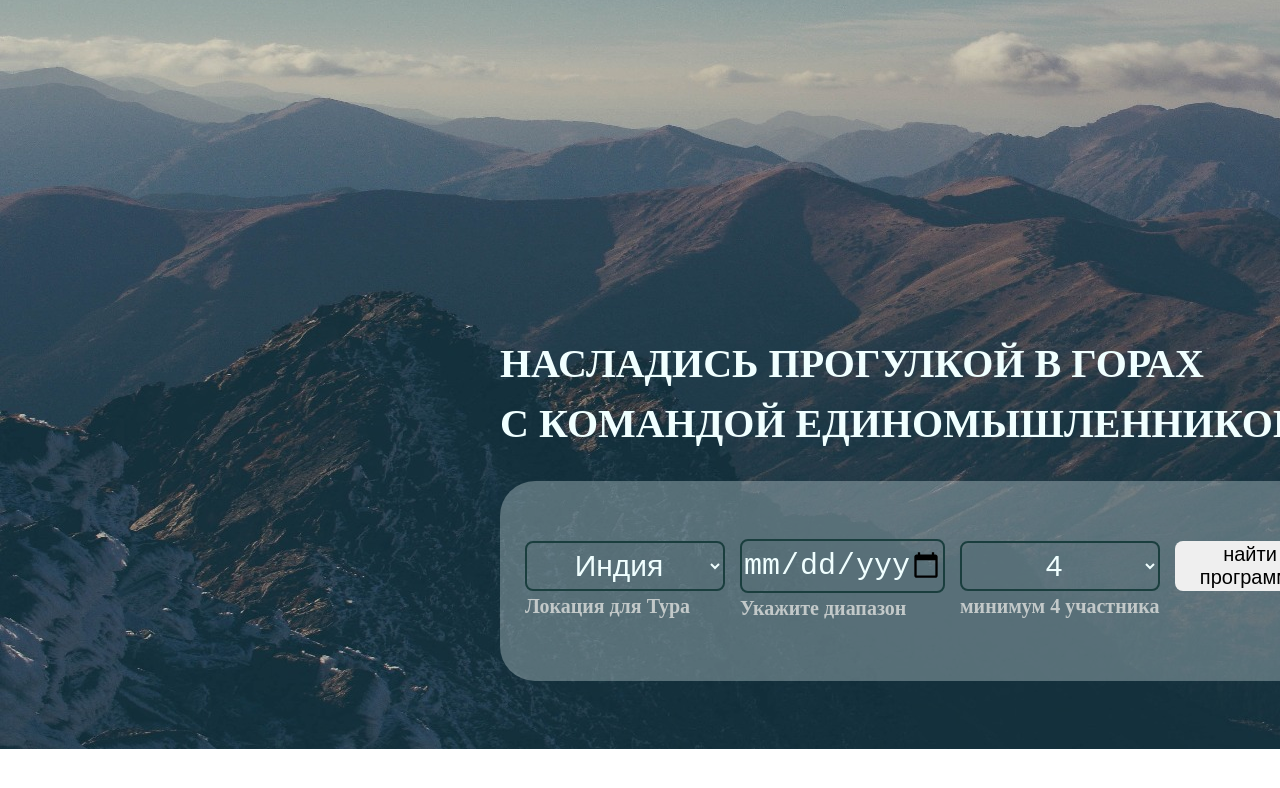
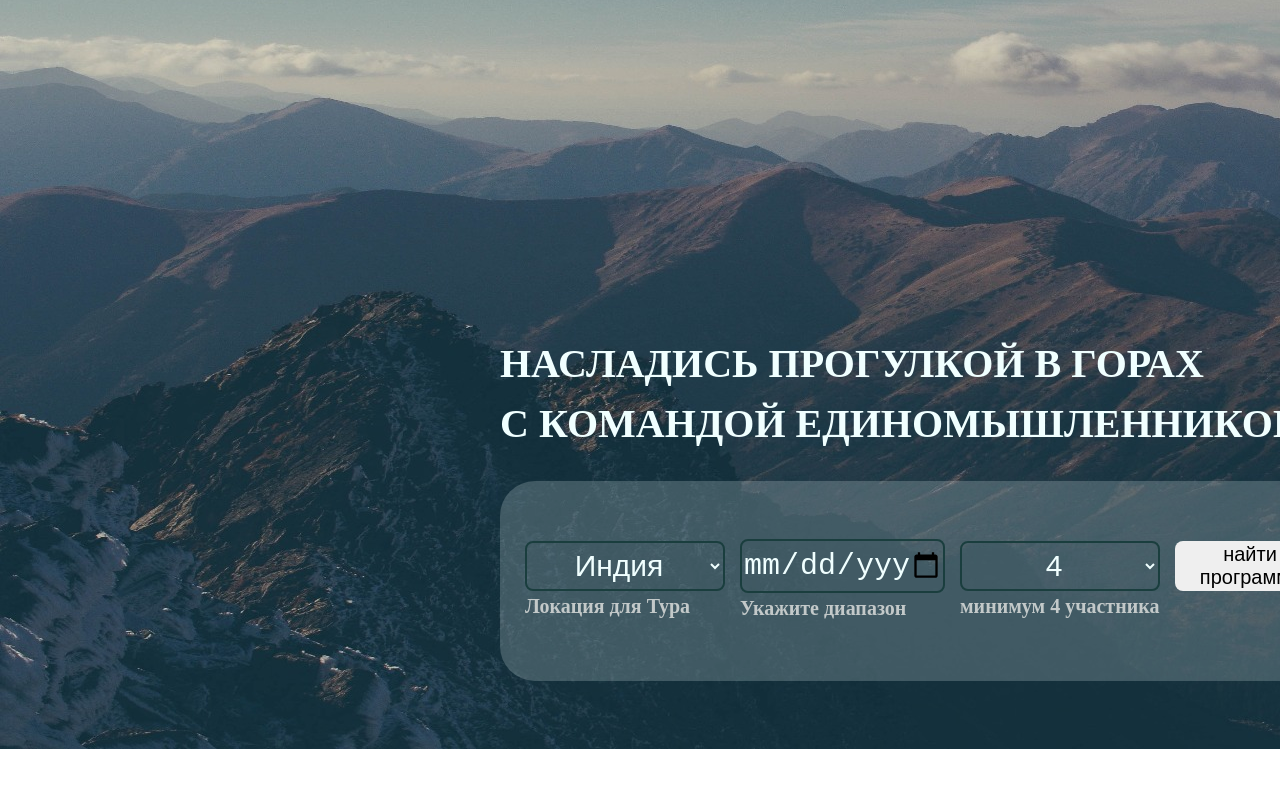
Before and after one commit to MrPupi/vs-code-demo, a plain HTML site: page roomtibet.html in a window 1280 px wide. Shown: the part 236-1024 px from the top of the page. Drawn offline with Linux system fonts and the light colour scheme.

Commit message:
a lot lot

```diff
--- a/roomtibet.css
+++ b/roomtibet.css
@@ -28,7 +28,7 @@ img {
 
 .pole {
   transform: translate(500px, -600px);
-  background-color: rgb(240, 255, 255, 0.3);
+  background-color: rgb(240, 255, 255, 0.2);
   width: 800px;
   height: 150px;
   display: flex;
```
